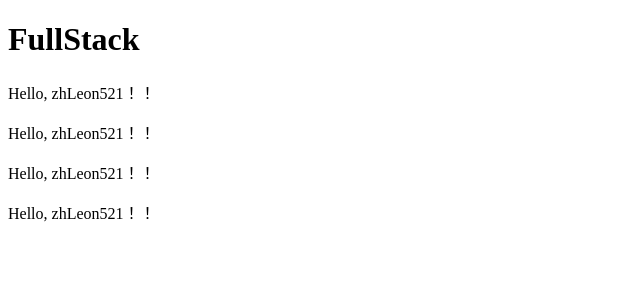
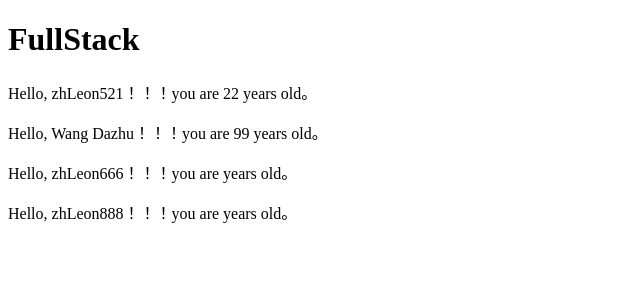
Before and after one commit to zhLeon521/FullStackgogogo, a React (Create React App) app in the folder part1/: page / in a window 1280 px wide. Shown: the top 300 px of the page, without its empty margins (0-640 px from the left). Built offline with nearby package versions, Linux system fonts and the light colour scheme.

Commit message:
props: passing data to components

```diff
--- a/part1/src/App.js
+++ b/part1/src/App.js
@@ -2,26 +2,28 @@
  * @Description:
  * @Autor: Blueheart
  * @Date: 2021-05-23 16:58:39
- * @LastEditTime: 2021-05-23 18:48:38
+ * @LastEditTime: 2021-05-23 18:52:46
  * @FilePath: \fullstackgogogo\part1\src\App.js
  */
 import React from 'react';
 
-const Hello = () => {
+const Hello = (props) => {
   return <div>
-    <p>Hello, zhLeon521！！</p>
+    <p>Hello, {props.name}！！！you are { props.age} years old。</p>
   </div>
 }
 
 
 const App = () => {
+  const name = "Wang Dazhu";
+  const age = 22;
   return (
     <div>
       <h1>FullStack</h1>
-      <Hello/>
-      <Hello/>
-      <Hello/>
-      <Hello/>
+      <Hello name="zhLeon521" age={ age}/>
+      <Hello name={name} age={ 66+33}/>
+      <Hello name="zhLeon666"/>
+      <Hello name="zhLeon888"/>
     </div>
   )
 }
```
